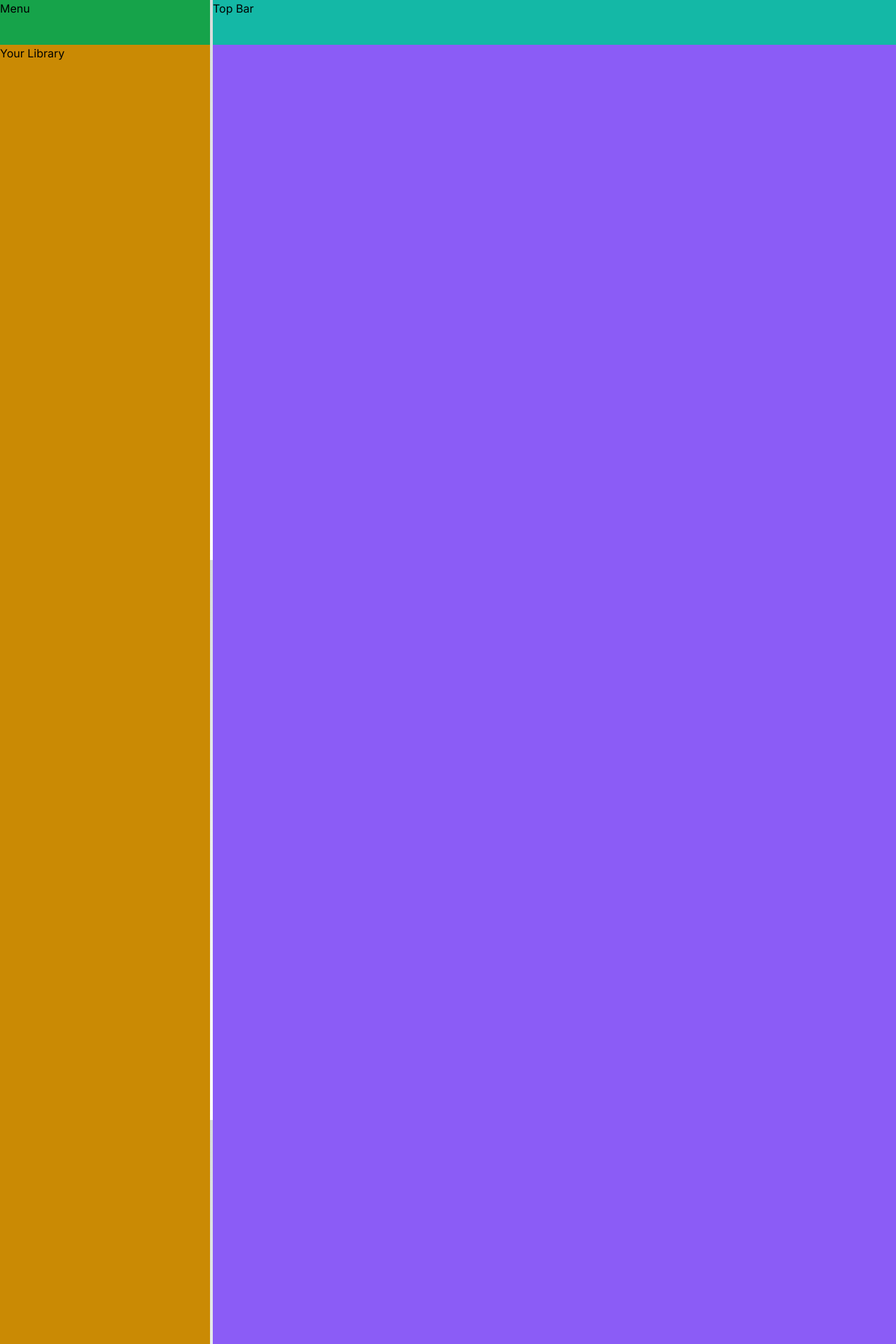
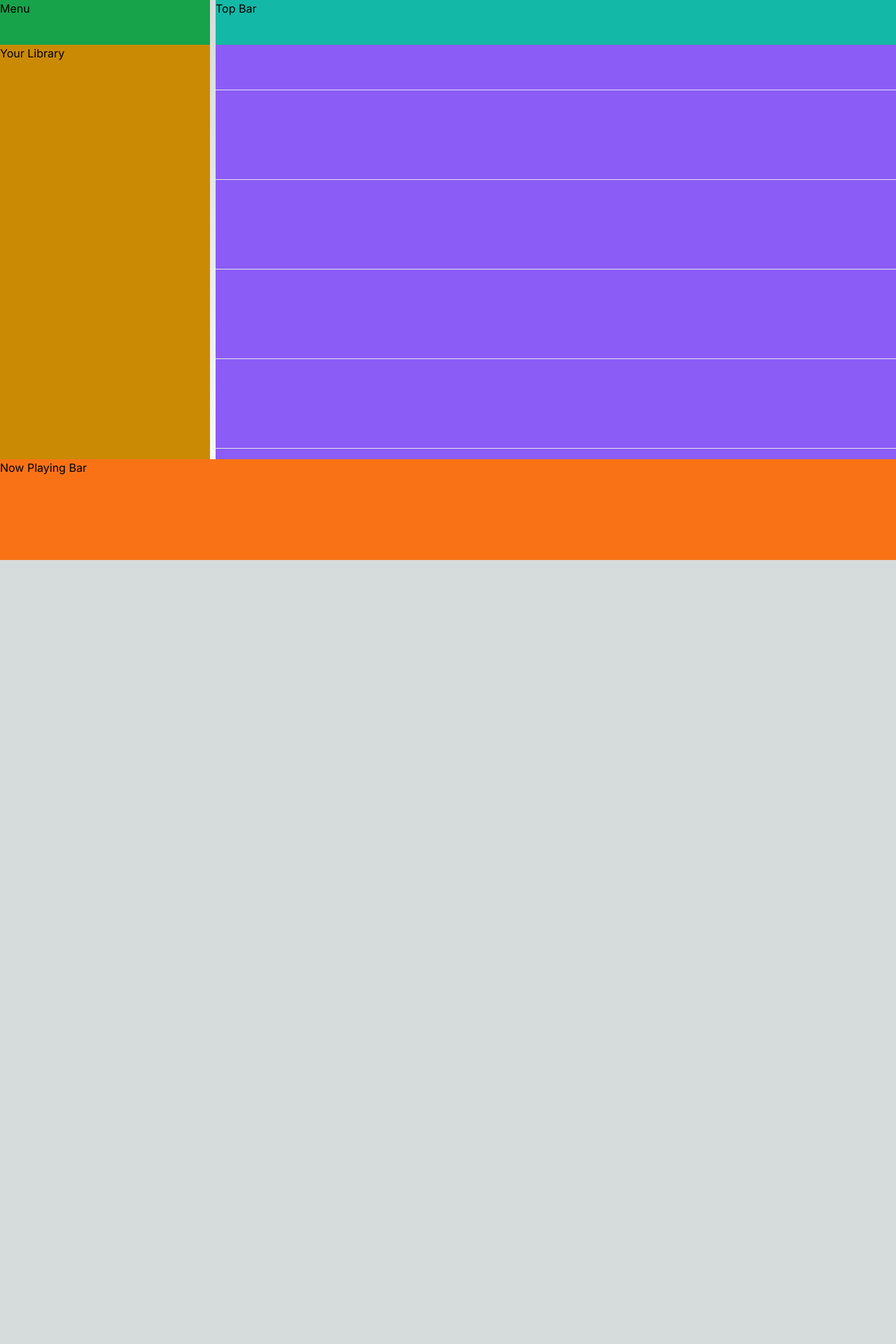
Before and after one commit to RaymarMonte/Spotify-Clone, a Next.js app: page / in a window 1280 px wide. Shown: the top 1920 px of the page at 70% size. After the commit the page ends 800 px from the top, so only its background shows below. Built offline with nearby package versions, Linux system fonts and the light colour scheme.

Commit message:
Fixed Main View layout

```diff
--- a/src/components/main-view/content/content.tsx
+++ b/src/components/main-view/content/content.tsx
@@ -1,24 +1,6 @@
 export function Content() {
     return (
         <div className="w-full overflow-y-auto">
-            <div className="w-full h-32"></div>
-            <div className="w-full h-32"></div>
-            <div className="w-full h-32"></div>
-            <div className="w-full h-32"></div>
-            <div className="w-full h-32"></div>
-            <div className="w-full h-32"></div>
-            <div className="w-full h-32"></div>
-            <div className="w-full h-32"></div>
-            <div className="w-full h-32"></div>
-            <div className="w-full h-32"></div>
-            <div className="w-full h-32"></div>
-            <div className="w-full h-32"></div>
-            <div className="w-full h-32"></div>
-            <div className="w-full h-32"></div>
-            <div className="w-full h-32"></div>
-            <div className="w-full h-32"></div>
-            <div className="w-full h-32"></div>
-            <div className="w-full h-32"></div>
         </div>
     )
 }
--- a/src/components/main-view/main-view.tsx
+++ b/src/components/main-view/main-view.tsx
@@ -1,14 +1,32 @@
-import { Content } from "./content/content";
 import { TopBar } from "./top-bar";
 
 export function MainView() {
     return (
-        <div className="w-full relative bg-violet-500">
-            <div className="w-full absolute top-0 left-0 right-0 ">
+        <div className="relative w-full h-0 min-h-full">
+            <div className="w-full absolute top-0 left-0 right-0">
                 <TopBar />
             </div>
-            <div>
-                <Content />
+            <div className="overflow-auto relative h-full divide-y">
+                <div className="w-full h-32 flex"></div>
+                <div className="w-full h-32 flex"></div>
+                <div className="w-full h-32 flex"></div>
+                <div className="w-full h-32 flex"></div>
+                <div className="w-full h-32 flex"></div>
+                <div className="w-full h-32 flex"></div>
+                <div className="w-full h-32 flex"></div>
+                <div className="w-full h-32 flex"></div>
+                <div className="w-full h-32 flex"></div>
+                <div className="w-full h-32 flex"></div>
+                <div className="w-full h-32 flex"></div>
+                <div className="w-full h-32 flex"></div>
+                <div className="w-full h-32 flex"></div>
+                <div className="w-full h-32 flex"></div>
+                <div className="w-full h-32 flex"></div>
+                <div className="w-full h-32 flex"></div>
+                <div className="w-full h-32 flex"></div>
+                <div className="w-full h-32 flex"></div>
+                <div className="w-full h-32 flex"></div>
+                <div className="w-full h-32 flex"></div>
             </div>
         </div>
     )
--- a/src/components/side-bar/side-bar.tsx
+++ b/src/components/side-bar/side-bar.tsx
@@ -3,7 +3,7 @@ import { Menu } from "./menu";
 
 export function SideBar() {
     return (
-        <div className="flex flex-col w-full bg-red-500">
+        <div className="flex flex-col w-full h-full bg-red-500">
             <div className="flex-none">
                 <Menu />
             </div>
--- a/src/components/split-pane.tsx
+++ b/src/components/split-pane.tsx
@@ -32,16 +32,16 @@ export default function SplitPane({
         <div className="flex w-full h-full"
             {...(isMouseDown && { onMouseMove: handleDividerMove, onMouseUp: handleEndMove })}
         >
-            <div className="grow shrink-0 basis-[300px] flex w-full bg-red-500"
+            <div className="grow shrink-0 basis-[300px] w-full bg-red-500"
                 style={firstPaneBasis ? { flexBasis: firstPaneBasis } : {}}
             >
                 {first}
             </div>
             <div onMouseDown={handleDividerMouseDown}
-                className="grow-0 shrink-0 w-1 cursor-col-resize m-0">
+                className="grow-0 shrink-0 w-2 cursor-col-resize m-0">
                 &nbsp;
             </div>
-            <div className="grow-0 shrink overflow-x-auto flex w-full bg-violet-500">
+            <div className="grow-0 shrink overflow-x-auto w-full bg-violet-500">
                 {second}
             </div>
         </div>
```
